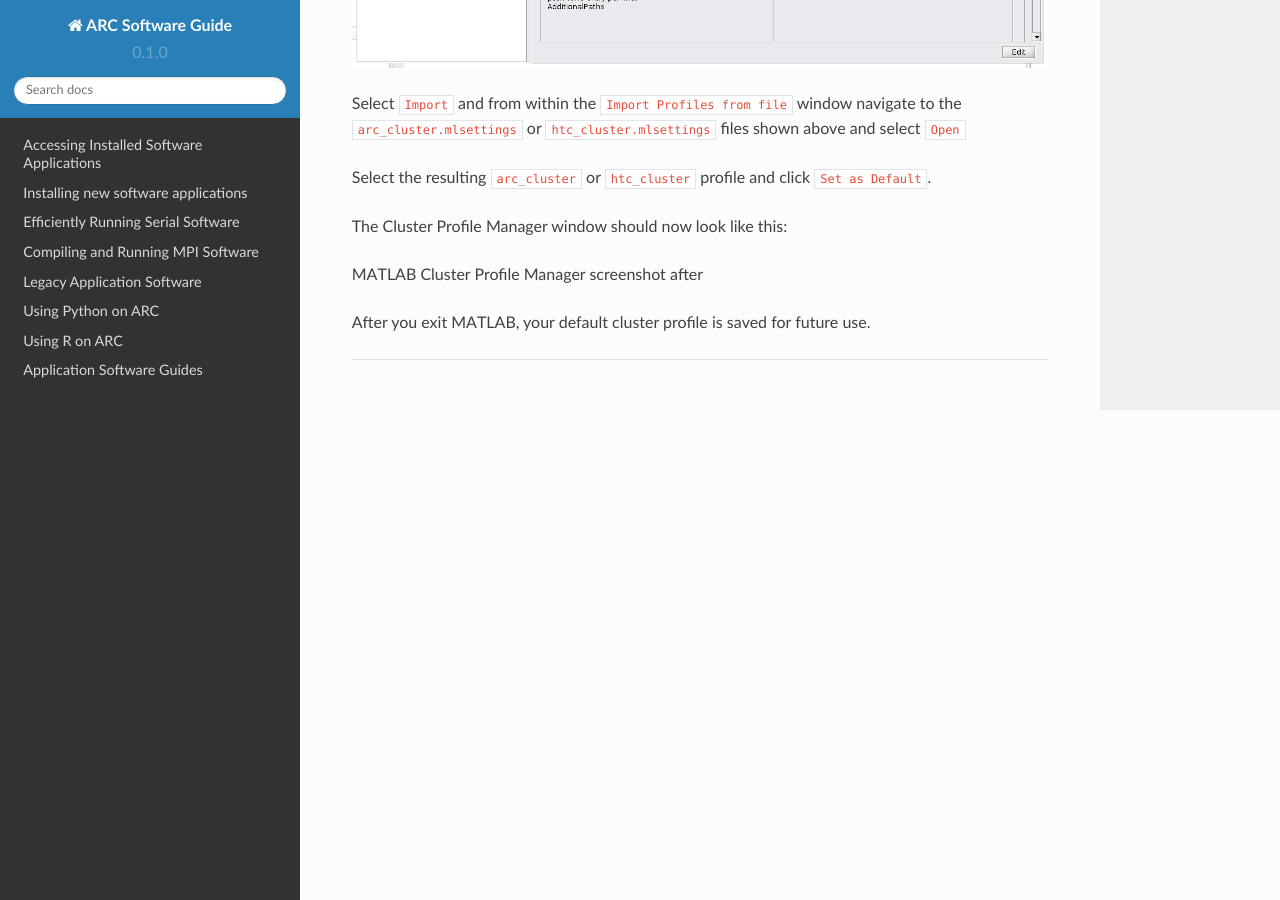
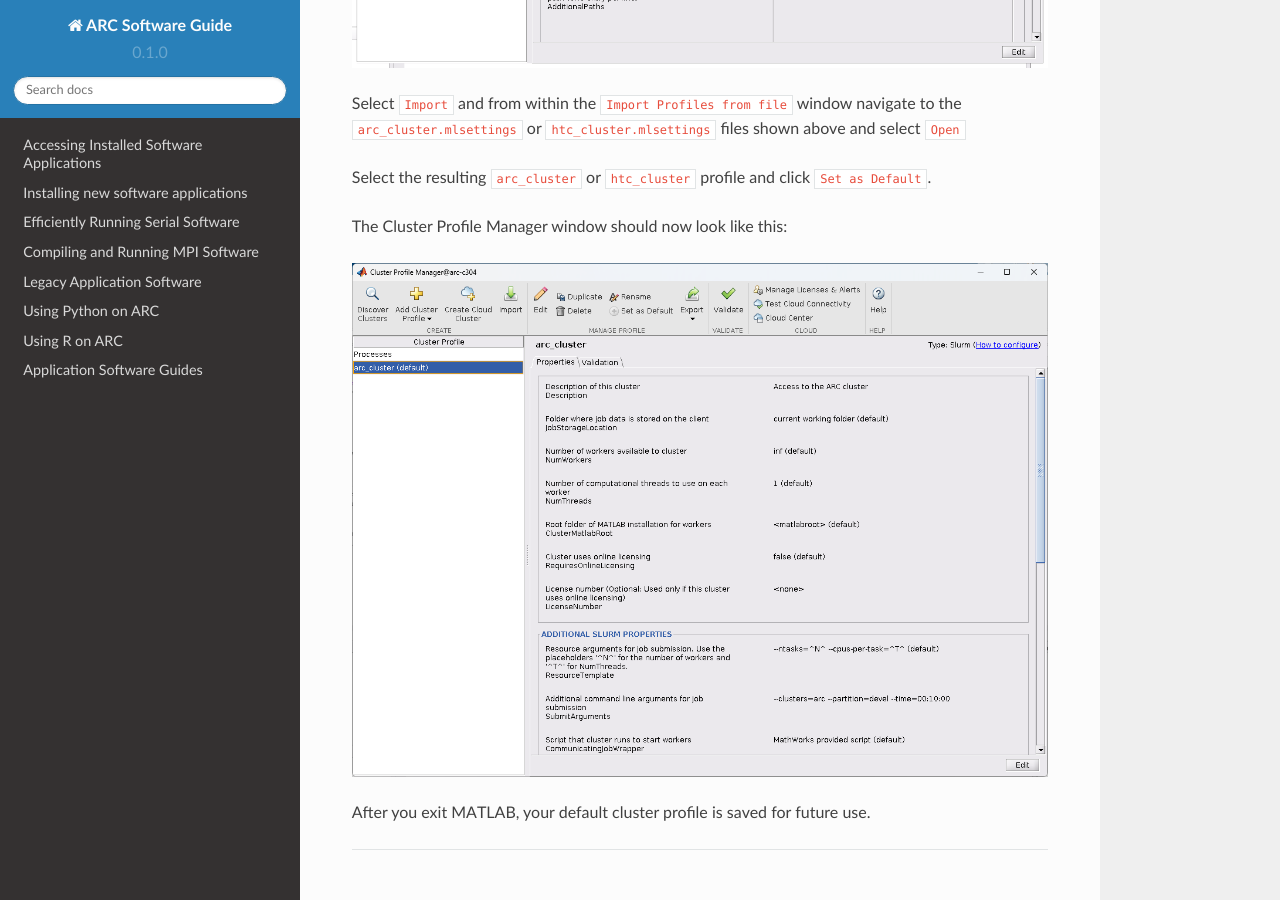
Before and after one commit to oxford-arc/arc-software-guide, a Sphinx documentation site: the page built from docs/source/apps/arc_matlab_mps.rst, in a window 1280 px wide and 900 px high, scrolled down 1418 px. Built offline with Sphinx 7.4.7 and the Read the Docs theme 2.0.0, drawn with Linux system fonts in a browser that asks for light colours.

Commit message:
Update arc_matlab_mps.rst

```diff
--- a/docs/source/apps/arc_matlab_mps.rst
+++ b/docs/source/apps/arc_matlab_mps.rst
@@ -46,8 +46,8 @@
 
 The Cluster Profile Manager window should now look like this:
 
-
-MATLAB Cluster Profile Manager screenshot after
-
+.. image:: ../images/arc-cluster2.png
+   :width: 800
+   :alt: Cluster Imported
 
 After you exit MATLAB, your default cluster profile is saved for future use.
```
